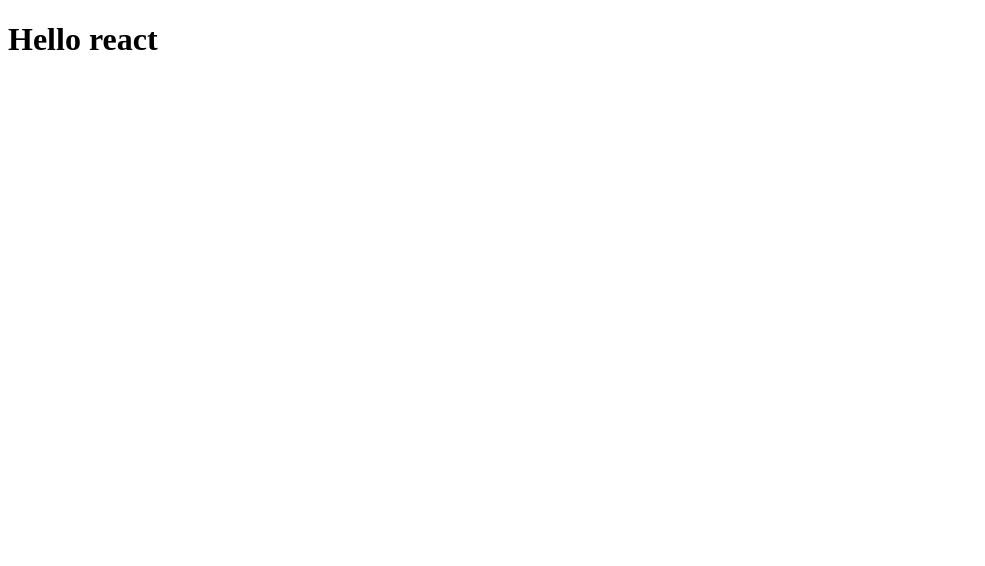
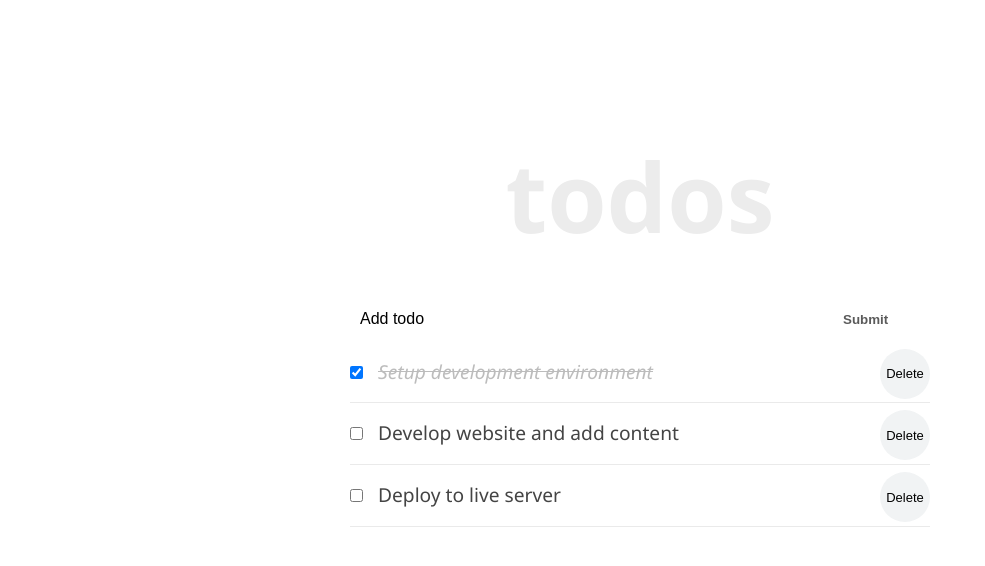
Before and after one commit to Baroka-wp/react-todo-app, a React (Create React App) app: page / in a window 1280 px wide. Shown: the top 566 px of the page, without its empty margins (0-985 px from the left). Built offline with nearby package versions, Linux system fonts and the light colour scheme.

Commit message:
Handle envent with react

```diff
--- a/package.json
+++ b/package.json
@@ -6,9 +6,11 @@
     "@testing-library/jest-dom": "^5.16.4",
     "@testing-library/react": "^13.3.0",
     "@testing-library/user-event": "^13.5.0",
+    "node-sass": "^7.0.1",
     "react": "^18.1.0",
     "react-dom": "^18.1.0",
     "react-scripts": "5.0.1",
+    "uuid": "^8.3.2",
     "web-vitals": "^2.1.4"
   },
   "scripts": {
--- /dev/null
+++ b/src/App.css
@@ -0,0 +1,69 @@
+* {
+    box-sizing: border-box;
+    margin: 0;
+    padding: 0;
+  }
+
+  body {
+    font-family: "Segoe UI", Arial, sans-serif;
+    line-height: 1.4;
+    color: #444;
+    background: #fff;
+    height: 100vh;
+  }
+
+ li {
+    list-style: none;
+ }
+
+.container {
+    display: flex;
+    flex-direction: column;
+    justify-content: center;
+    align-items: center;
+    max-width: 600px;
+    margin: 0 auto;
+  }
+
+  .inner {
+    width: 100%;
+    padding: 8rem 10px 4rem;
+  }
+
+  .form-container {
+    width: 100%;
+    margin-bottom: 20px;
+    display: flex;
+    border-radius: calc(0.5 * 100px);
+    box-shadow: 0 1px 6px 0 rgba(0, 0, 0, 0.38);
+    justify-content: space-evenly;
+  }
+
+  .input-text {
+    font-size: 1rem;
+    font-weight: 400;
+    width: 85%;
+    padding-right: 5px;
+    padding-left: 10px;
+    border-radius: calc(0.5 * 100px);
+  }
+
+  .input-text::placeholder {
+    color: #000;
+  }
+
+  .input-submit {
+    background: transparent;
+    color: #5b5b5b;
+    text-transform: capitalize;
+    cursor: pointer;
+    font-weight: 600;
+    margin-right: 10px;
+  }
+
+  .input-text,
+  .input-submit {
+    height: 45px;
+    outline: none;
+    border: none;
+  }
--- /dev/null
+++ b/src/components/Header.js
@@ -0,0 +1,27 @@
+import React from 'react';
+
+const Header = () => {
+    const headerStyle = {
+        padding: "20px 0",
+        lineHeight: "1.5em",
+    }
+    return (
+        <header style={headerStyle}>
+            <h1
+                style={{
+                    fontSize: "6rem",
+                    fontWeight: "600",
+                    marginBottom: "2rem",
+                    lineHeight: "1em",
+                    color: "#ececec",
+                    textTransform: "lowercase",
+                    textAlign: "center",
+                }}
+            >
+                Todos
+            </h1>
+        </header>
+    );
+};
+
+export default Header;
--- /dev/null
+++ b/src/components/InputTodo.js
@@ -0,0 +1,44 @@
+import React, { Component } from 'react';
+
+class InputTodo extends Component {
+    state = {
+        title: ""
+    }
+
+    onChange = e => {
+        this.setState({
+            [e.target.name]: e.target.value,
+        });
+    }
+
+    handleSubmit = e => {
+        e.preventDefault();
+        if (this.state.title.trim()) {
+            this.props.addTodoProps(this.state.title);
+            this.setState({
+                title: ""
+            })
+        } else {
+            alert("Please write item")
+        }
+
+    }
+
+    render() {
+        return (
+            <form onSubmit={this.handleSubmit}>
+                <input
+                    type="text"
+                    className='input-text'
+                    value={this.state.title}
+                    name="title"
+                    placeholder='Add todo'
+                    onChange={this.onChange}
+                />
+                <button className='input-submit'>Submit</button>
+            </form>
+        );
+    }
+}
+
+export default InputTodo;
--- /dev/null
+++ b/src/components/TodoContainer.js
@@ -0,0 +1,77 @@
+import React, { Component } from 'react';
+import Header from './Header';
+import InputTodo from './InputTodo';
+import TodosList from './TodosList';
+import { v4 as uuidv4 } from "uuid";
+
+class TodoContainer extends Component {
+  state = {
+    todos: [
+      {
+        id: uuidv4(),
+        title: "Setup development environment",
+        completed: true
+      },
+      {
+        id: uuidv4(),
+        title: "Develop website and add content",
+        completed: false
+      },
+      {
+        id: uuidv4(),
+        title: "Deploy to live server",
+        completed: false
+      }
+    ]
+  }
+
+  handleChange = id => {
+    this.setState(prevState => ({
+      todos: prevState.todos.map(todo => {
+        if (todo.id === id) return { ...todo, completed: !todo.completed };
+        return todo;
+      }),
+    }))
+  }
+
+  delTodo = id => {
+    this.setState({
+      todos: [
+        ...this.state.todos.filter(todo => {
+          return todo.id !== id;
+        })
+      ]
+    })
+  }
+
+  addTodoItem = title => {
+    const newTodos = {
+      id: uuidv4(),
+      title: title,
+      completed: false
+    }
+    this.setState({
+      todos: [...this.state.todos, newTodos]
+    })
+  }
+
+  render() {
+    return (
+      <div className='container'>
+        <div className='inner'>
+          <Header />
+          <InputTodo
+            addTodoProps={this.addTodoItem}
+          />
+          <TodosList
+            todos={this.state.todos}
+            handleChangeProps={this.handleChange}
+            deleteTodoProps={this.delTodo}
+          />
+        </div>
+      </div>
+    );
+  }
+}
+
+export default TodoContainer;
--- /dev/null
+++ b/src/components/TodoItem.js
@@ -0,0 +1,35 @@
+import React, { Component } from 'react'
+import styles from "./TodoItem.module.scss"
+
+
+const TodoItem = (props) => {
+    const { completed, id, title } = props.todo;
+    const completedStyle = {
+        fontStyle: "italic",
+        color: "#595959",
+        opacity: 0.4,
+        textDecoration: "line-through",
+    }
+
+    return (
+        <li className={styles.item}>
+
+            <input
+                type="checkbox"
+                className={styles.checkbox}
+                checked={props.todo.completed}
+                onChange={() => props.handleChangeProps(id)}
+            />
+            <span style={completed ? completedStyle : null}>
+                {title}
+            </span>
+            <button
+                onClick={() => props.deleteTodoProps(id)}
+            >
+                Delete
+            </button>
+        </li>
+    )
+}
+
+export default TodoItem;
--- /dev/null
+++ b/src/components/TodoItem.module.scss
@@ -0,0 +1,23 @@
+.item {
+    font-size: 1.2rem;
+    list-style-type: none;
+    padding: 17px 0px;
+    border-bottom: 1px solid #eaeaea;
+  }
+
+  .checkbox {
+    margin-right: 15px;
+  }
+
+  .item button {
+    font-size: 13px;
+    background: #f1f3f4;
+    border: none;
+    cursor: pointer;
+    float: right;
+    outline: none;
+    border-radius: 100px;
+    height: 50px;
+    width: 50px;
+    margin: -10px 0 0 10px;
+  }
--- /dev/null
+++ b/src/components/TodosList.js
@@ -0,0 +1,21 @@
+import React, { Component } from 'react'
+import TodoItem from './TodoItem'
+
+export default class TodosList extends Component {
+    render() {
+        return (
+            <ul>
+                {
+                    this.props.todos.map(todo => (
+                        <TodoItem
+                            key={todo.id}
+                            todo={todo}
+                            handleChangeProps={this.props.handleChangeProps}
+                            deleteTodoProps={this.props.deleteTodoProps}
+                        />
+                    ))
+                }
+            </ul>
+        )
+    }
+}
--- a/src/index.js
+++ b/src/index.js
@@ -1,8 +1,13 @@
 import React from 'react';
 import ReactDOM from 'react-dom/client';
-import App from './App';
+import TodoContainer from './components/TodoContainer';
+import './App.css'
+// import App from './App';
+
 
 const root = ReactDOM.createRoot(document.getElementById('root'));
 root.render(
-    <App />
+  <React.StrictMode>
+    <TodoContainer />
+  </React.StrictMode>
 );
```
Also changed, not shown: src/components/Navbar.js (added), src/index.css (added), 1 other file (tests, documents, lock files or other folders).
